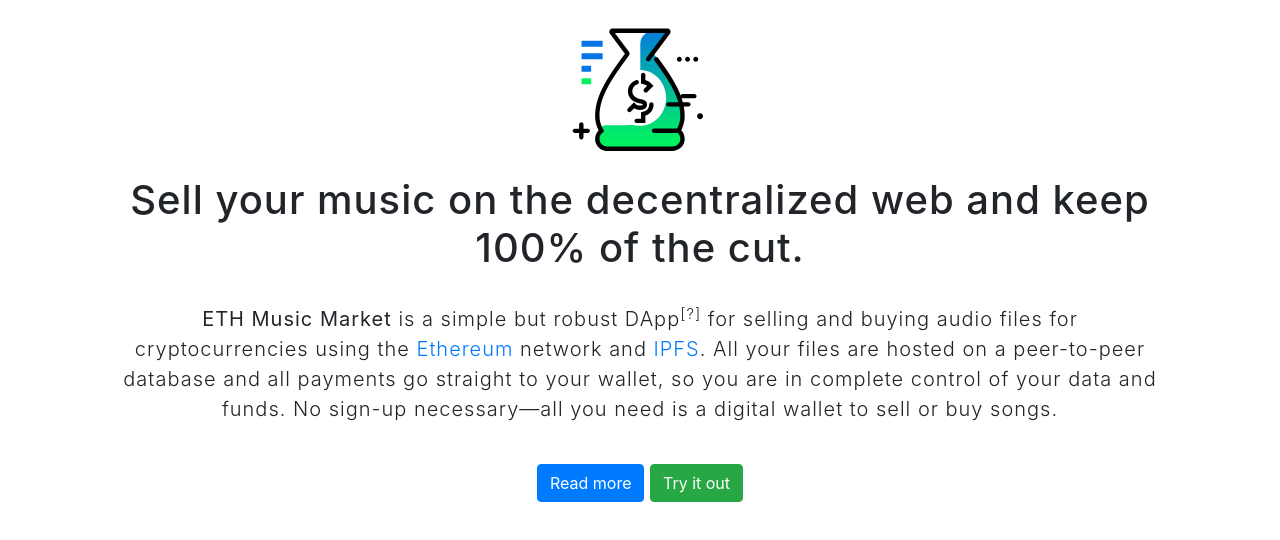
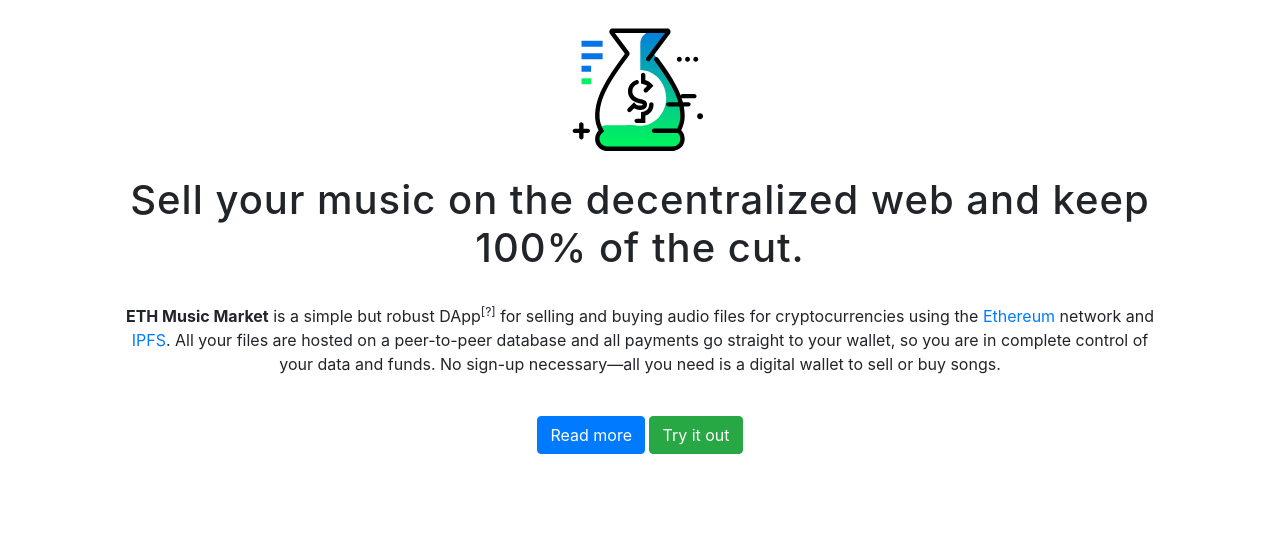
Before and after one commit to jamesondh/eth-music-market, a Next.js app: page / in a window 1280 px wide. Shown: the top 540 px of the page. Built offline with nearby package versions, Linux system fonts and the light colour scheme.

Commit message:
Adjust font sizing and spacing on index page

```diff
--- a/pages/index.js
+++ b/pages/index.js
@@ -7,11 +7,11 @@
 export default function Home() {
   return (
     <main>
-      <Jumbotron className="text-center bg-transparent pt-1" style={{letterSpacing: "1px"}}>
+      <Jumbotron className="text-center bg-transparent pt-1">
         <img src="iconshock/money_bag.svg" alt="Money bag" width="140px" className="mb-3"/>
-        <h1>Sell your music on the decentralized web and keep 100% of the cut.</h1>
+        <h1 style={{letterSpacing: "1px"}}>Sell your music on the decentralized web and keep 100% of the cut.</h1>
         <br/>
-        <p className="lead"><b>ETH Music Market</b> is a simple but robust{' '}
+        <p><b>ETH Music Market</b> is a simple but robust{' '}
           <OverlayTrigger overlay={
             <Tooltip>Decentralized application (DApp): An application with a distributed or peer-to-peer backend, e.g. BitTorrent, Bitcoin, Ethereum</Tooltip>
           }>
```
